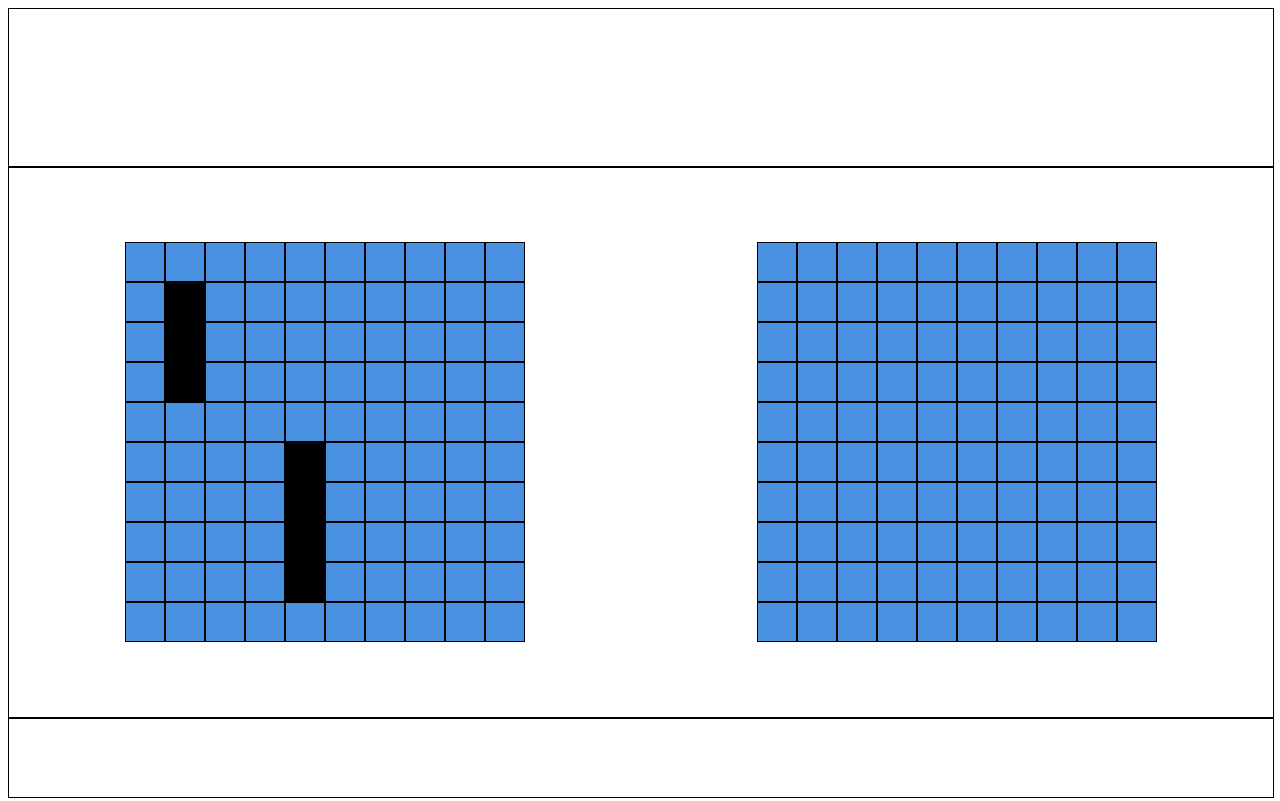
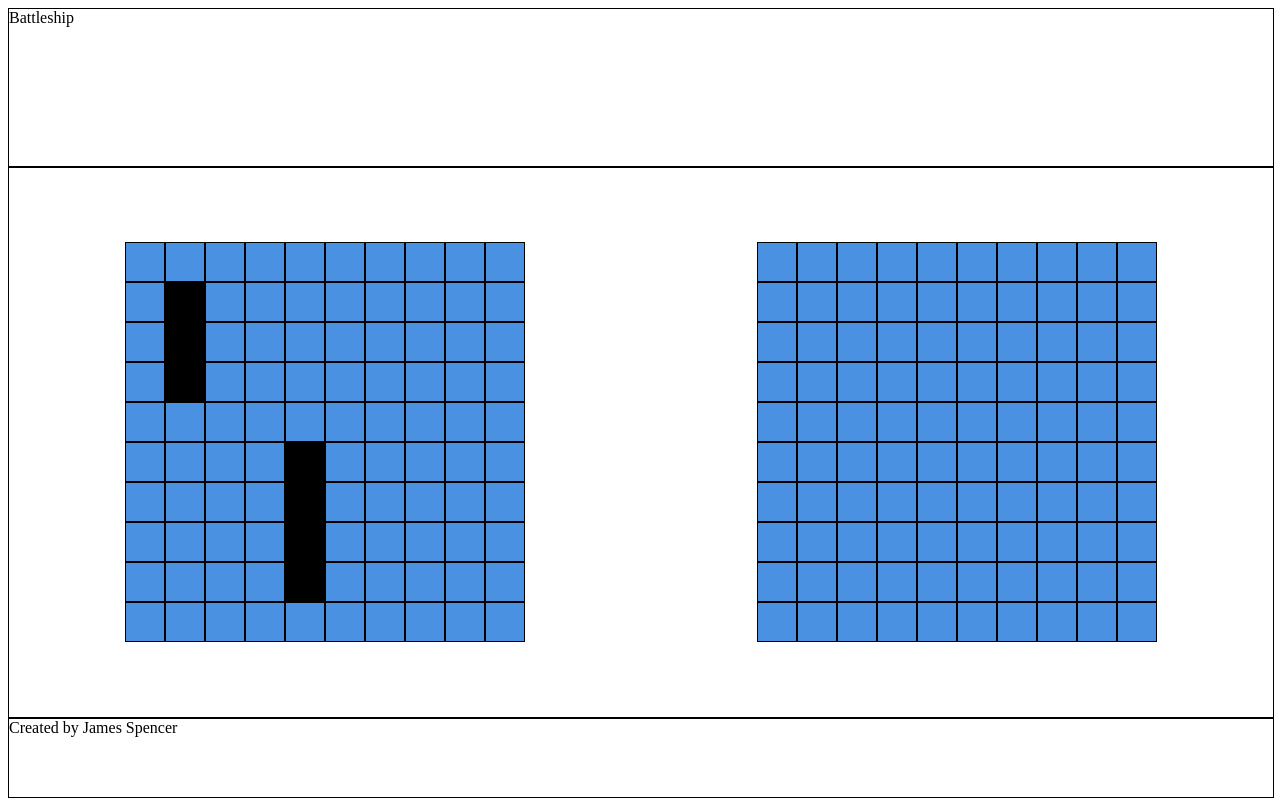
Before and after one commit to jkcspy/Battleship, a website built with webpack: page dist/index.html in a window 1280 px wide. Built offline with nearby package versions, Linux system fonts and the light colour scheme.

Commit message:
add header,footer and background music

```diff
--- a/dist/index.html
+++ b/dist/index.html
@@ -7,19 +7,15 @@
   <link rel="stylesheet" href="main.css">
 </head>
 <body>
-  <header>
-
-  </header>
+  <audio src="audio/a-pirate39s-life-8035.mp3" autoplay loop></audio>
+  <header><div>Battleship</div></header>
 
   <main>
     <div class="grid grid-1"></div>
     <div class="grid grid-2"></div>
   </main>
 
-  <footer>
-
-  </footer>
-
+  <footer>Created by James Spencer</footer>
   <script src="main.js"></script>
 </body>
 </html>
```
